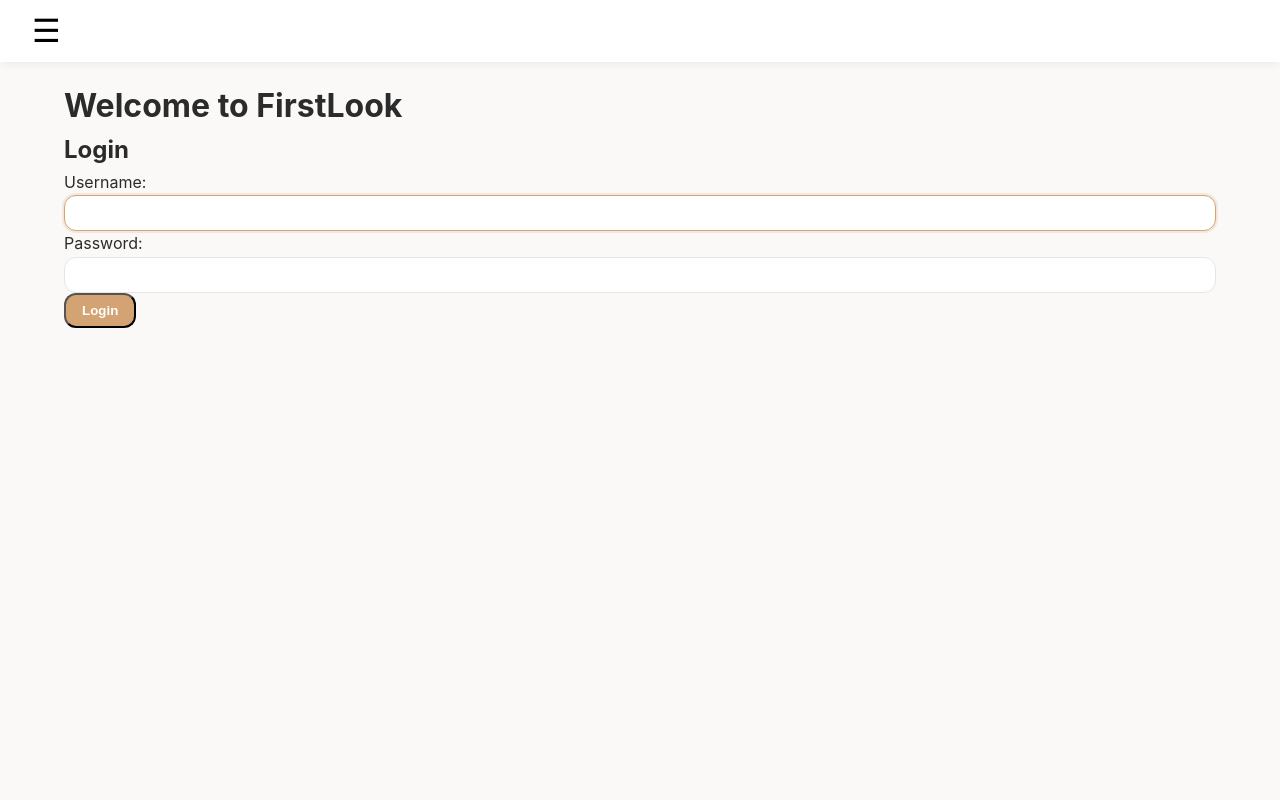
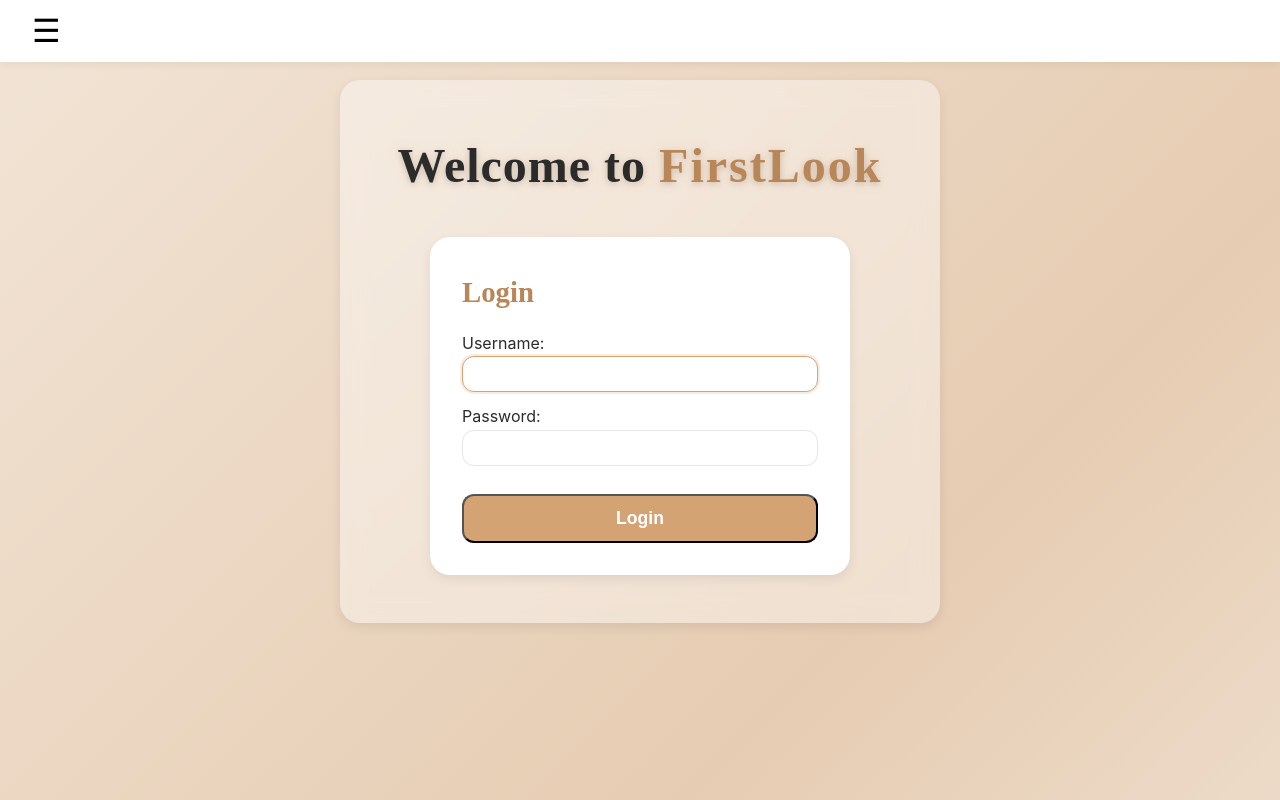
Before and after one commit to jaydendavis746-debug/django-crud-app-salon-project, a Django app: page / in a window 1280 px wide. Run offline with Django 5.2, Linux system fonts and the light colour scheme.

Commit message:
Backgound styles + homepage

```diff
--- a/main_app/static/css/base.css
+++ b/main_app/static/css/base.css
@@ -46,7 +46,17 @@ body {
   color: var(--color-text);
   line-height: 1.6;
   padding-top: 80px;
+  background: linear-gradient(135deg, #f5ebe0, #e6ccb2, #faf9f7);
+  background-size: 200% 200%;
+  animation: gradientShift 8s ease infinite;
 }
+
+@keyframes gradientShift {
+  25% { background-position: 0% 50%; }
+  50% { background-position: 100% 50%; }
+  100% { background-position: 0% 50%; }
+}
+
 
 img {
   max-width: 100%;
--- /dev/null
+++ b/main_app/static/css/home.css
@@ -0,0 +1,135 @@
+
+
+.home-container {
+  width: min(600px, 90%);
+  margin: 0 auto;
+  text-align: center;
+  padding-top: var(--space-7);
+  backdrop-filter: blur(12px);
+  background: rgba(255, 255, 255, 0.4);
+  padding: var(--space-7);
+  border-radius: var(--radius-lg);
+  box-shadow: var(--shadow-medium);
+}
+
+.home-title {
+  font-family: 'Playfair Display', serif;
+  font-size: clamp(2rem, 4vw, 3rem);
+  font-weight: 700;
+  color: #2b2b2b;
+  letter-spacing: 1px;
+  margin-bottom: var(--space-6);
+  text-shadow: 0 2px 6px rgba(0,0,0,0.15),
+               0 0 12px rgba(212,163,115,0.25);
+  transition: all 0.35s ease;
+  transform: translateY(0);
+  position: relative;
+  display: inline-block;
+}
+
+.home-title::before,
+.home-title::after {
+  content: "";
+  position: absolute;
+  left: 0;
+  width: 0%;
+  border-radius: 2px;
+  animation: underlineDouble 3.5s ease-in-out infinite;
+}
+
+.home-title::before {
+  bottom: -6px;
+  height: 2px;
+  background: rgba(212,163,115,0.7);
+}
+
+.home-title::after {
+  bottom: -12px;
+  height: 3px;
+  background: rgba(212,163,115,0.4);
+}
+
+
+@keyframes underlineDouble {
+  0% { width: 0%; opacity: 0; }
+  20% { width: 100%; opacity: 1; }
+  60% { width: 100%; opacity: 1; }
+  80% { width: 0%; opacity: 0.4; }
+  100% { width: 0%; opacity: 0; }
+}
+
+.home-title:hover::after {
+  animation-duration: 1.8s;
+  background: linear-gradient(90deg, #e6b98c, #f0c9a4, #e6b98c);
+}
+
+.home-title:hover {
+  letter-spacing: 2px;
+  transform: translateY(-3px);
+  text-shadow: 0 3px 10px rgba(0,0,0,0.2),
+               0 0 18px rgba(212,163,115,0.35);
+}
+
+.home-title span {
+  color: var(--color-primary-dark);
+  font-family: 'Playfair Display', serif;
+  font-weight: 700;
+  letter-spacing: 2px;
+}
+
+.login-section {
+  display: flex;
+  justify-content: center;
+}
+
+.login-card {
+  background: var(--color-white);
+  padding: var(--space-6);
+  border-radius: var(--radius-lg);
+  box-shadow: var(--shadow-medium);
+  width: 100%;
+  max-width: 420px;
+  text-align: left;
+}
+
+.login-card:hover {
+  box-shadow: 0 8px 24px rgba(212,163,115,0.25);
+  transform: translateY(-3px);
+  transition: all 0.3s ease;
+}
+
+
+.login-title {
+  font-family: 'Playfair Display', serif;
+  font-size: 1.8rem;
+  margin-bottom: var(--space-4);
+  color: var(--color-primary-dark);
+}
+
+
+.login-card p {
+  margin-bottom: var(--space-3);
+}
+
+.login-card input[type="text"],
+.login-card input[type="password"] {
+  padding: var(--space-2) var(--space-3);
+  border-radius: var(--radius-md);
+  border: 1px solid var(--color-border);
+  width: 100%;
+  font-size: 1rem;
+}
+
+.login-card input:focus {
+  border-color: var(--color-primary);
+  box-shadow: 0 0 0 2px rgba(212,163,115,0.2);
+}
+
+/* Login button */
+.login-card .submit {
+  width: 100%;
+  margin-top: var(--space-4);
+  padding: var(--space-3);
+  font-size: 1.1rem;
+  border-radius: var(--radius-md);
+}
--- a/main_app/templates/home.html
+++ b/main_app/templates/home.html
@@ -1,10 +1,15 @@
 {% extends 'base.html' %}
 {% load static %}
+
+{% block head %}
+<link rel="stylesheet" href="{% static 'css/home.css' %}">
+{% endblock %}
+
 {% block content %}
 
 <div class="home-container">
 
-  <h1 class="home-title">Welcome to FirstLook</h1>
+  <h1 class="home-title">Welcome to <span>FirstLook</span></h1>
 
   {% if not user.is_authenticated %}
     <section class="login-section">
```
